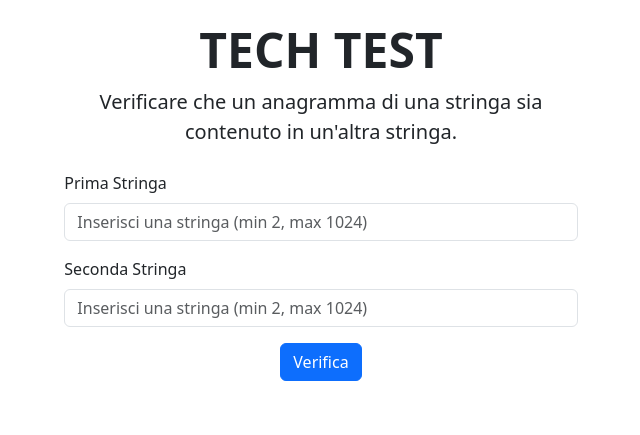
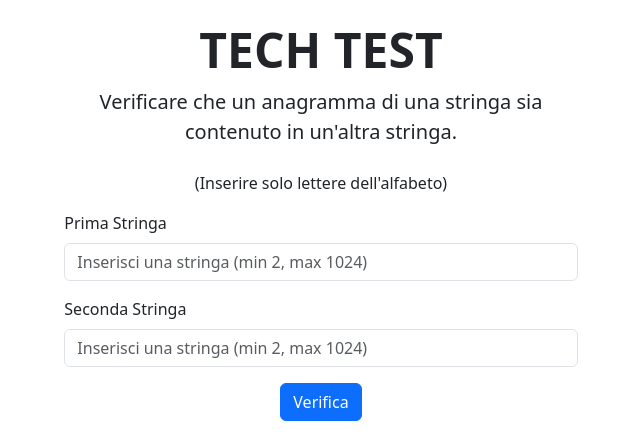
Before and after one commit to vincenzovolpe/anagramma, a PHP site: page / in a window 1280 px wide. Shown: the part 223-658 px from the top of the page, without its empty margins (319-959 px from the left). Run offline with PHP 8.4, Linux system fonts and the light colour scheme; some libraries are stand-ins or nearby versions.

Commit message:
Aggiunto commento su inserimento lettere

```diff
--- a/index.php
+++ b/index.php
@@ -23,7 +23,7 @@
     <h1 class="display-5 fw-bold text-center">TECH TEST</h1>
     <div class="col-lg-5 mx-auto">
       <p class="lead mb-4 text-center">Verificare che un anagramma di una stringa sia contenuto in un'altra stringa.</p>
-
+      <p class="text-center">(Inserire solo lettere dell'alfabeto)</p>
 
       <form id="form_anagramma" method="post" class="form-horizontal" >
 
```
